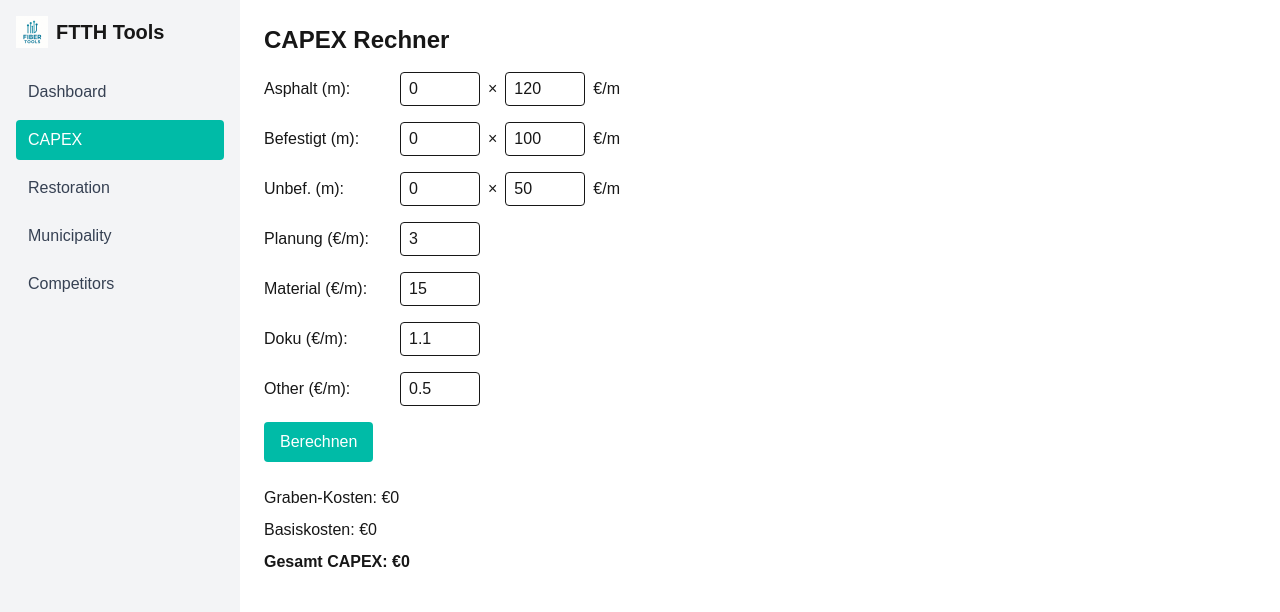
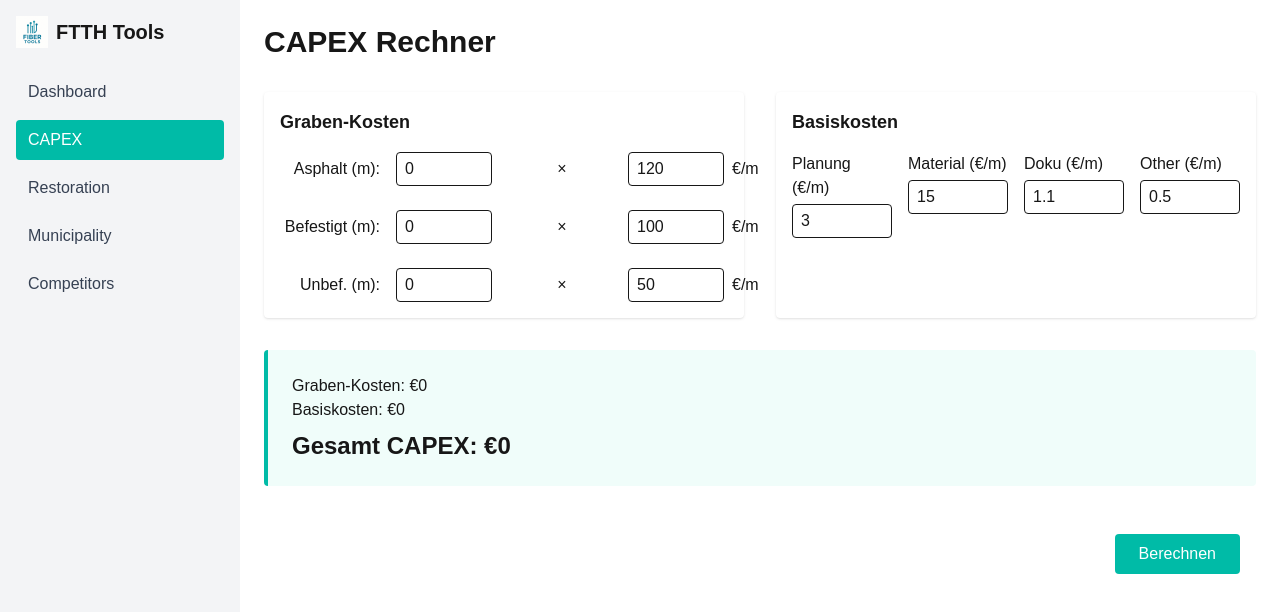
Before and after one commit to MartinPoet/fiber-tools, a Next.js app in the folder web/: page /capex in a window 1280 px wide. Both pictures are taken after a click on the button "Berechnen". Shown: the top 612 px of the page. Built offline with nearby package versions, Linux system fonts and the light colour scheme.

Commit message:
Add base cost parameters to CAPEX calculator

```diff
--- a/web/src/app/capex/page.tsx
+++ b/web/src/app/capex/page.tsx
@@ -1,6 +1,6 @@
 'use client';
 
-import { useState } from 'react';
+import React, { Fragment, useState } from 'react';
 import SidebarLayout from '@/components/SidebarLayout';
 
 export default function CapexPage() {
@@ -50,69 +50,86 @@ export default function CapexPage() {
 
   return (
     <SidebarLayout>
-      <h1 className="text-2xl font-bold mb-4">CAPEX Rechner</h1>
+      <h1 className="text-3xl font-semibold mb-8">CAPEX Rechner</h1>
 
-      <div className="space-y-4">
-        {/* Graben-Kategorien */}
+      {/* Grid mit 2 Spalten */}
+      <div className="grid grid-cols-1 md:grid-cols-2 gap-8">
+        {/* Graben‑Kosten Card (als Tailwind‑Div) */}
+        <div className="bg-white shadow rounded p-4">
+          <h2 className="text-lg font-semibold mb-4">Graben‑Kosten</h2>
+          <div className="grid grid-cols-4 gap-x-4 gap-y-6 items-center">
             {[
               { label: 'Asphalt', length: lengthAsphalt, setLength: setLengthAsphalt, cost: costAsphalt, setCost: setCostAsphalt },
               { label: 'Befestigt', length: lengthBefestigt, setLength: setLengthBefestigt, cost: costBefestigt, setCost: setCostBefestigt },
               { label: 'Unbef.', length: lengthUnbefestigt, setLength: setLengthUnbefestigt, cost: costUnbefestigt, setCost: setCostUnbefestigt },
             ].map(({ label, length, setLength, cost, setCost }) => (
-          <div key={label} className="flex items-center space-x-2">
-            <label className="w-32">{label} (m):</label>
+              <Fragment key={label}>
+                <label className="text-right">{label} (m):</label>
                 <input
                   type="number"
                   value={length}
                   onChange={e => setLength(+e.target.value)}
-              className="border px-2 py-1 rounded w-20"
+                  className="border px-2 py-1 rounded w-24"
                 />
-            <span>×</span>
+                <span className="text-center">×</span>
+                <div className="flex items-center space-x-2">
                   <input
                     type="number"
                     value={cost}
                     onChange={e => setCost(+e.target.value)}
-              className="border px-2 py-1 rounded w-20"
+                    className="border px-2 py-1 rounded w-24"
                   />
                   <span>€/m</span>
                 </div>
+              </Fragment>
             ))}
+          </div>
+        </div>
 
-        {/* Basiskosten */}
+        {/* Basiskosten Card */}
+        <div className="bg-white shadow rounded p-4">
+          <h2 className="text-lg font-semibold mb-4">Basiskosten</h2>
+          <div className="grid grid-cols-2 sm:grid-cols-4 gap-4">
             {[
               { label: 'Planung', cost: costPlanung, setCost: setCostPlanung },
               { label: 'Material', cost: costMaterial, setCost: setCostMaterial },
               { label: 'Doku', cost: costDoku, setCost: setCostDoku },
               { label: 'Other', cost: costOther, setCost: setCostOther },
             ].map(({ label, cost, setCost }) => (
-          <div key={label} className="flex items-center space-x-2">
-            <label className="w-32">{label} (€/m):</label>
+              <div key={label} className="flex flex-col">
+                <label className="mb-1">{label} (€/m)</label>
                 <input
                   type="number"
                   step="0.1"
                   value={cost}
                   onChange={e => setCost(+e.target.value)}
-              className="border px-2 py-1 rounded w-20"
+                  className="border px-2 py-1 rounded w-full"
                 />
               </div>
             ))}
           </div>
+        </div>
+      </div>
 
+      {/* Ergebnis-Panel */}
+      {result && (
+        <div className="mt-8 p-6 border-l-4 border-teal-500 bg-teal-50 rounded">
+          <p>Graben‑Kosten: €{result.trenchTotal.toLocaleString()}</p>
+          <p>Basiskosten: €{result.baseTotal.toLocaleString()}</p>
+          <p className="mt-2 text-2xl font-bold">Gesamt CAPEX: €{result.totalCapex.toLocaleString()}</p>
+        </div>
+      )}
+
+      {/* Sticky Button */}
+      <div className="mt-8 sticky bottom-0 bg-white p-4 text-right">
         <button
           onClick={calculate}
           disabled={loading}
-        className="mt-4 bg-teal-500 text-white px-4 py-2 rounded hover:bg-teal-600 disabled:opacity-50"
+          className="bg-teal-500 text-white px-6 py-2 rounded hover:bg-teal-600 disabled:opacity-50"
         >
           {loading ? 'Berechne…' : 'Berechnen'}
         </button>
-
-      {result && (
-        <div className="mt-6 space-y-2">
-          <p>Graben‑Kosten: €{result.trenchTotal.toLocaleString()}</p>
-          <p>Basiskosten: €{result.baseTotal.toLocaleString()}</p>
-          <p className="font-bold">Gesamt CAPEX: €{result.totalCapex.toLocaleString()}</p>
       </div>
-      )}
     </SidebarLayout>
   );
 }
```
Lines whose indentation alone changed are shown as unchanged.
